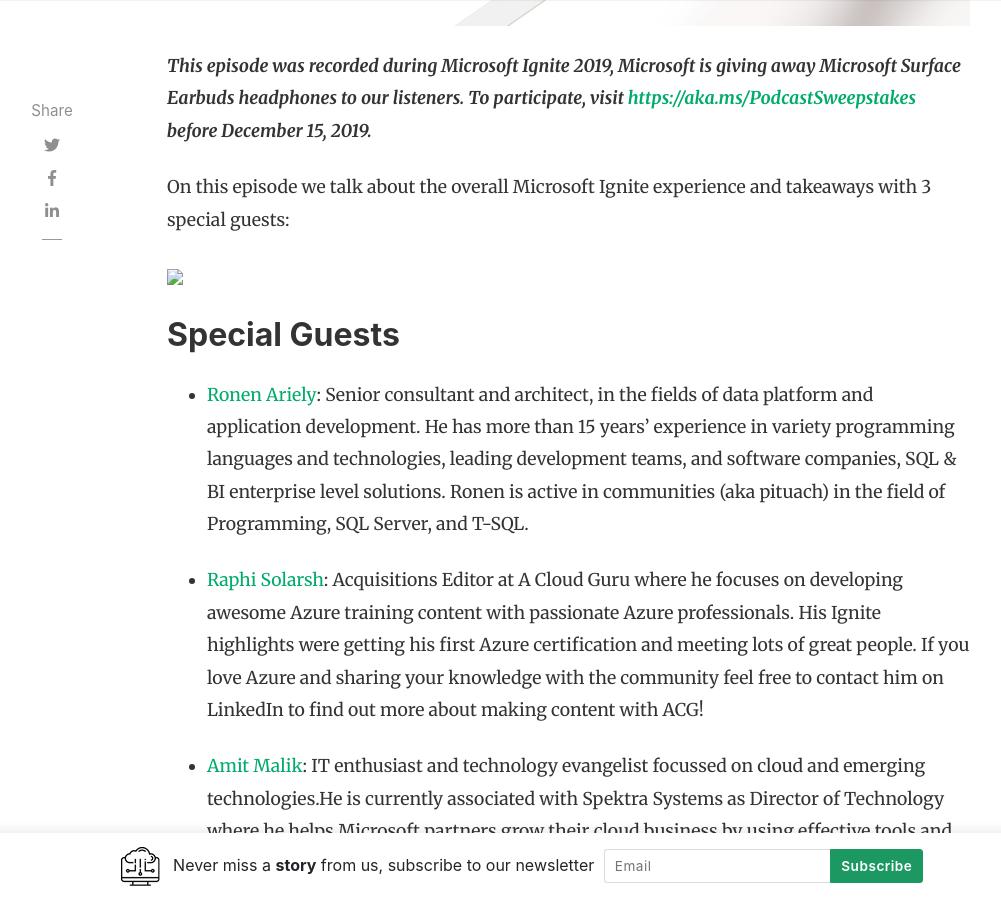
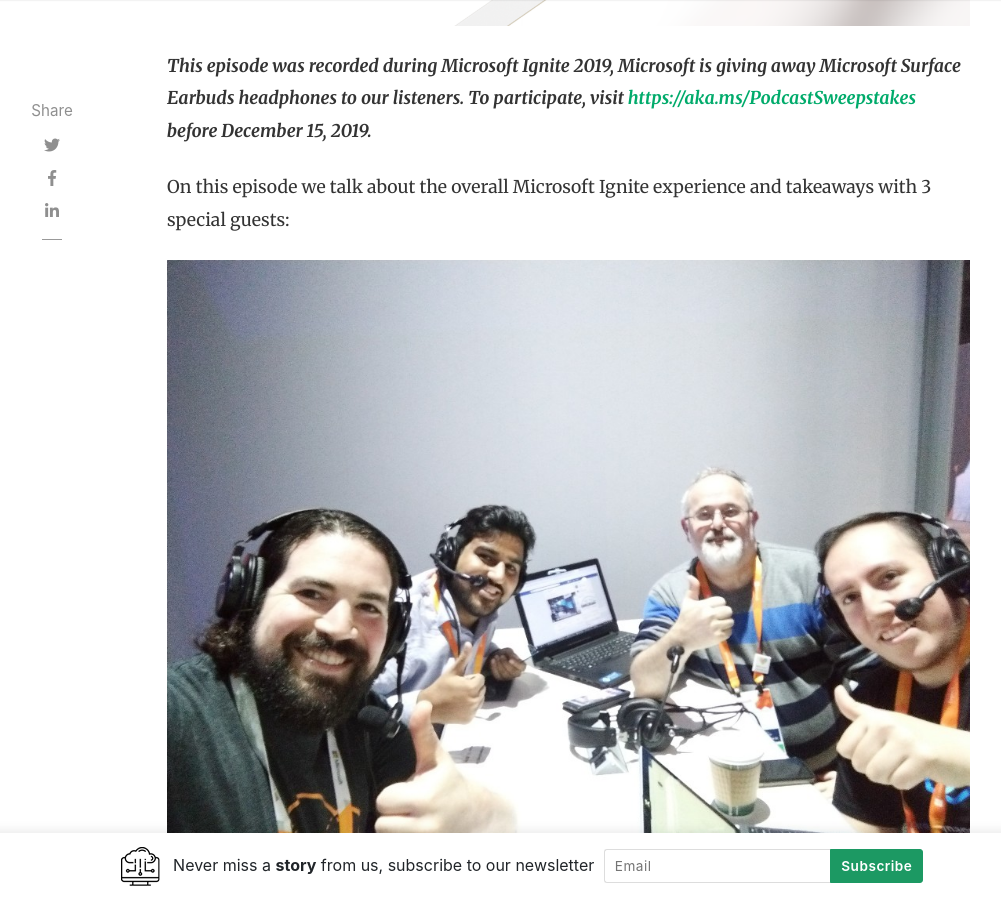
Before and after one commit to daveRendon/wikiazure-podcast, a Jekyll site: the page built from _posts/2019-11-07-episode-01-msignite-experience-and-takeaways.md, in a window 1280 px wide and 900 px high, scrolled down 965 px. Shown: the whole window, without its empty margins (118-1119 px from the left). Built offline with Jekyll 4.4.1, drawn with Linux system fonts in a browser that asks for light colours; nearby versions of some CDN libraries; comment, search, counter and statistics services are not loaded.

Commit message:
update episode01

```diff
--- a/_posts/2019-11-07-episode-01-msignite-experience-and-takeaways.md
+++ b/_posts/2019-11-07-episode-01-msignite-experience-and-takeaways.md
@@ -17,7 +17,7 @@
 On this episode we talk about the overall Microsoft Ignite experience and takeaways with 3 special guests:
 
 
-<img src="assets/images/episode01/wikiazure-podcast-episode01-microsoft-ignite.jpg">
+<img src="../assets/images/episode01/wikiazure-podcast-episode01-microsoft-ignite.jpg">
 
 ## Special Guests
 
```
